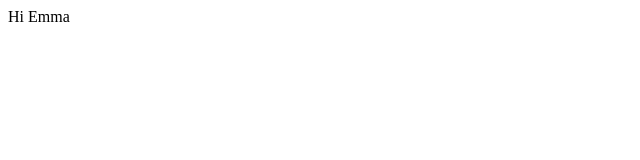
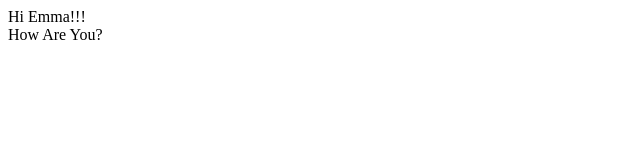
Before and after one commit to MichaelHDesigns/Emma, a plain HTML site: page emma.html in a window 1280 px wide. Shown: the whole page, without its empty margins (0-640 px from the left). Drawn offline with Linux system fonts and the light colour scheme.

Commit message:
initial commit
fixed spelling error, added new message to Line 9

```diff
--- a/emaa.html
+++ b/emma.html
@@ -5,7 +5,8 @@
 <body>
 
 
-<p> Hi Emma
+<p> Hi Emma!!!
+<br> How Are You?
 </p>
 
 
```
